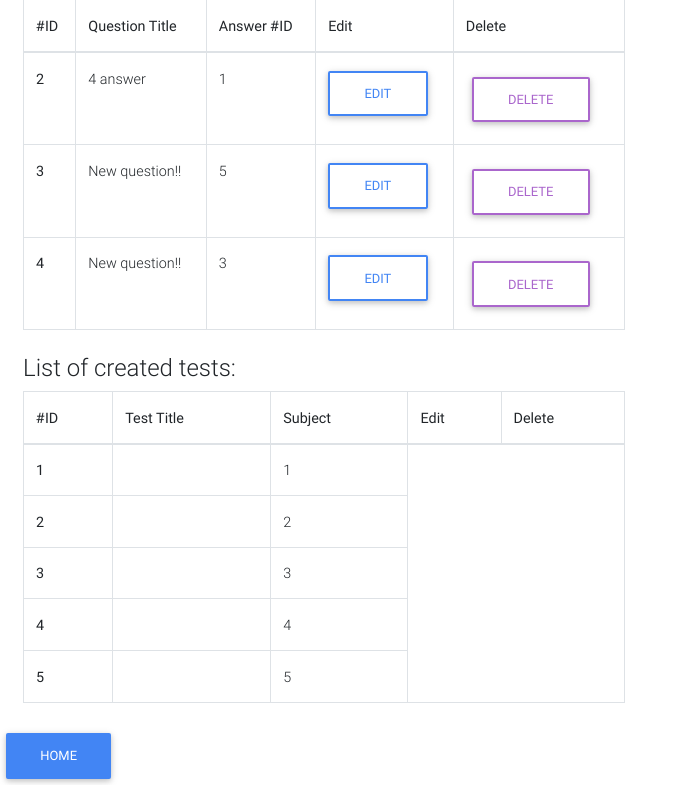
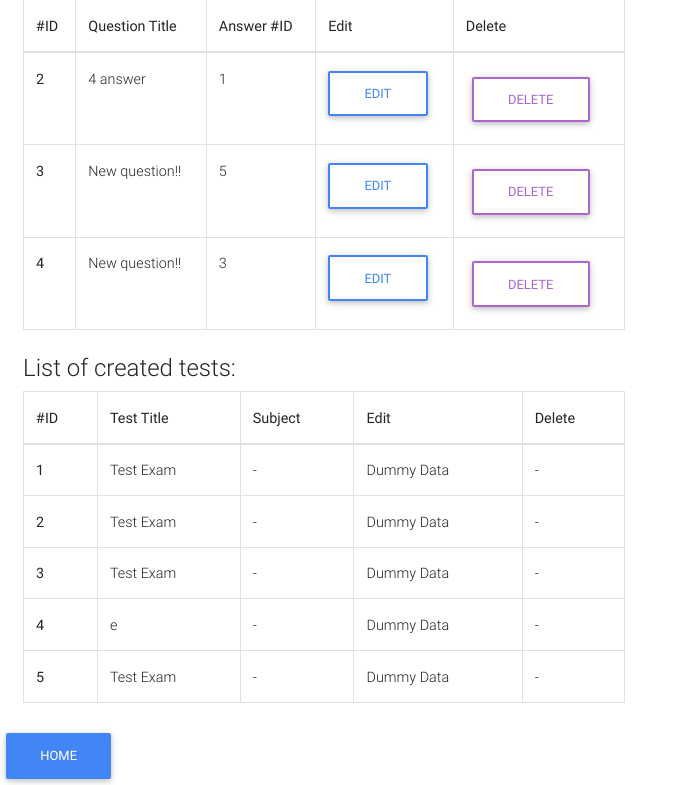
Before and after one commit to johnlahut/csi418-final, a Django app: page /maker/ in a window 1280 px wide. Shown: the part 266-1051 px from the top of the page, without its empty margins (0-685 px from the left). Run offline with Django 3.2, Linux system fonts and the light colour scheme; data comes from the database, SQL or seed files in the repository; both versions use the stored data as it was after the commit; some libraries are stand-ins or nearby versions.

Commit message:
updated question bank home to display current tests

```diff
--- a/finalproject/maker/templates/make_home.html
+++ b/finalproject/maker/templates/make_home.html
@@ -75,9 +75,10 @@
                     {% for test in t %}
                         <tr>
                             <th scope="row">{{ test.id }}</th>
-                            <td>{{ test.test }}</td>
-                            <td>{{ test.id }}</td>
-
+                            <td>{{ test.name }}</td>
+                            <td>-</td>
+                            <td>Dummy Data</td>
+                            <td>-</td>
                         </tr>
                     {% endfor %}
                 {% endif %}
```
Also changed, not shown: finalproject/db.sqlite3.
